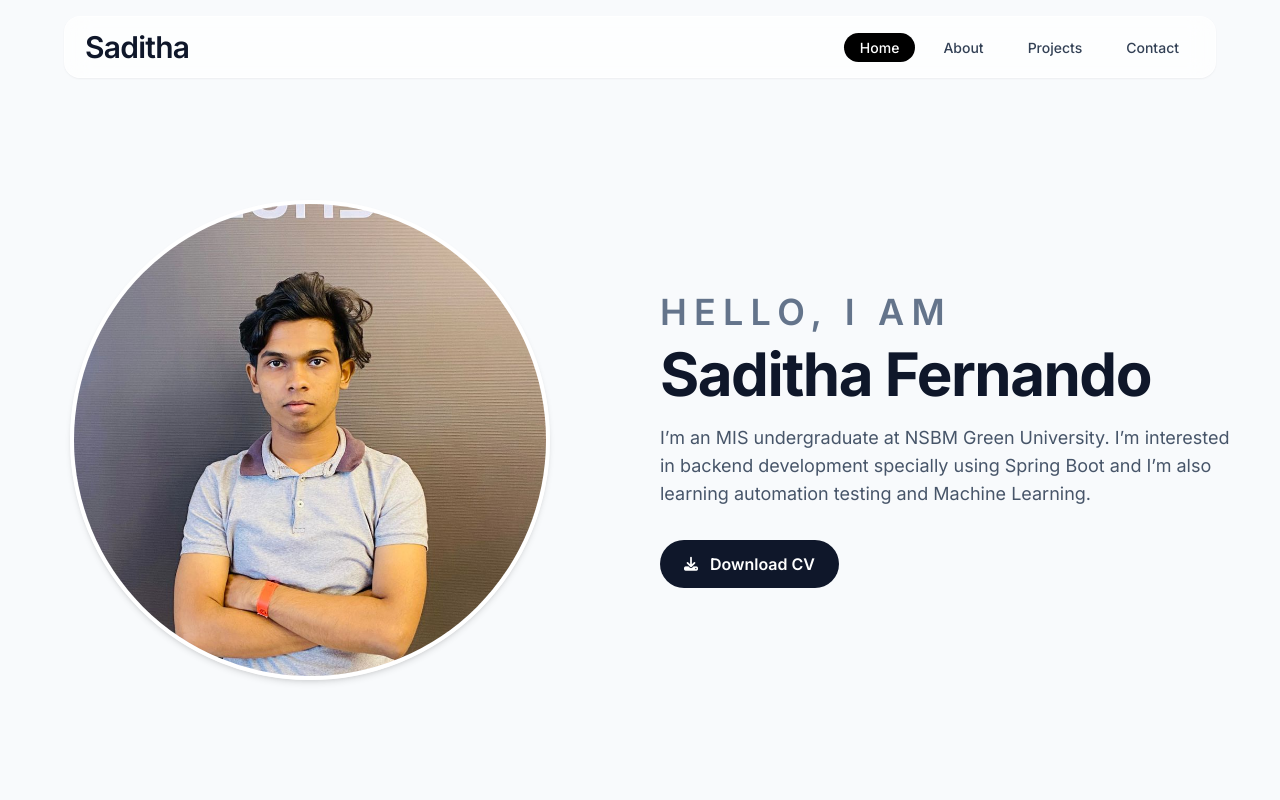
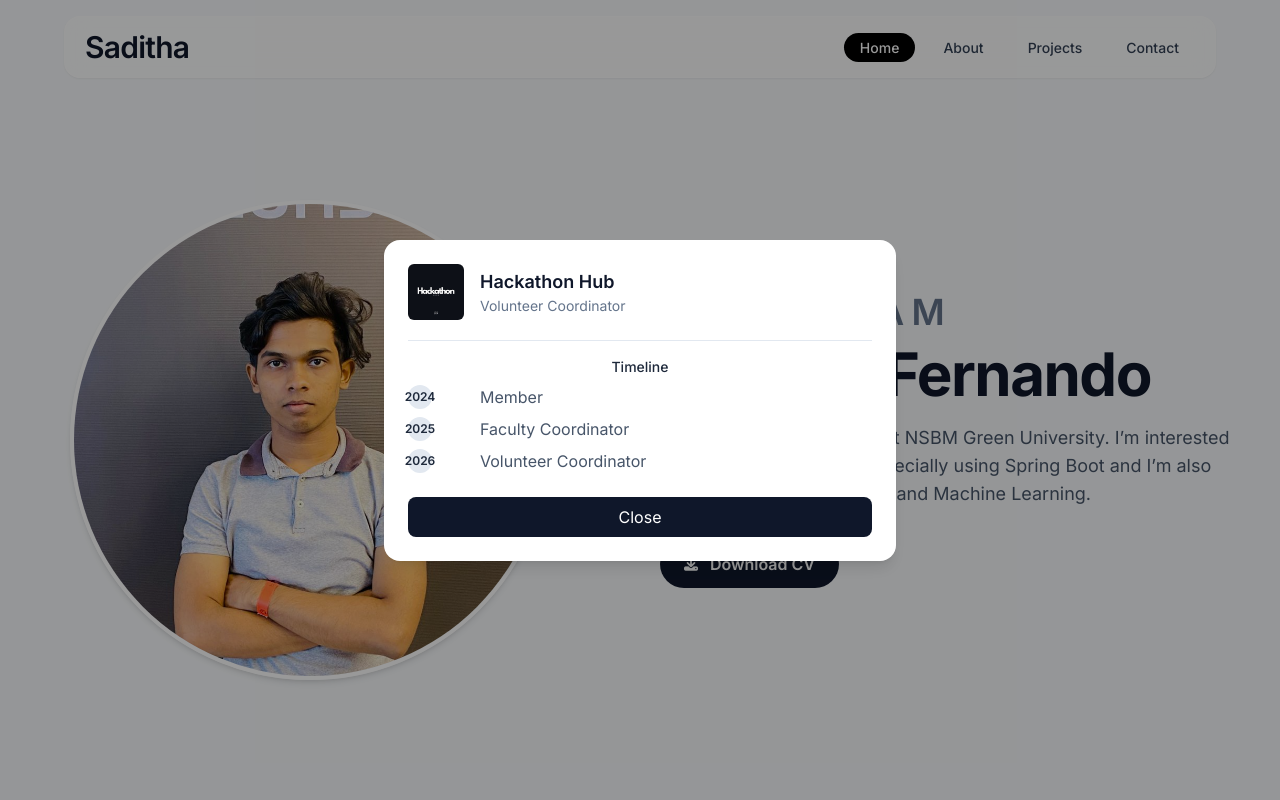
Before and after one commit to sadithaboxrec/Saditha-Fernando-Portfolio, a Next.js app: page / in a window 1280 px wide. Shown: the top 800 px of the page. Built offline with nearby package versions, Linux system fonts and the light colour scheme.

Commit message:
Deploy error fix

```diff
--- a/components/AboutSection.tsx
+++ b/components/AboutSection.tsx
@@ -2,10 +2,12 @@
 
 import { useState } from "react";
 import { currentSkills, learningSkills } from "@/data/skills";
-import { clubs } from "@/data/clubs";
+import { clubs, type Club } from "@/data/clubs";
 
 export default function AboutSection() {
-  const [selectedClub, setSelectedClub] = useState<any>(null);
+  // const [selectedClub, setSelectedClub] = useState<any>(null);
+
+  const [selectedClub, setSelectedClub] = useState<Club | null>(clubs[0]);
 
   return (
       <section id="about" className="py-5">
@@ -136,9 +138,9 @@ export default function AboutSection() {
                   <ul className="space-y-2">
                     {selectedClub.timeline.map((item) => (
                         <li key={item.year} className="flex items-center gap-12">
-              <span className="flex h-6 w-6 items-center justify-center rounded-full bg-slate-200 text-xs font-semibold">
-                {item.year}
-              </span>
+                            <span className="flex h-6 w-6 items-center justify-center rounded-full bg-slate-200 text-xs font-semibold">
+                              {item.year}
+                            </span>
                           <span className="text-slate-600">{item.position}</span>
                         </li>
                     ))}
--- a/data/clubs.ts
+++ b/data/clubs.ts
@@ -1,13 +1,26 @@
-export const clubs = [
+export type TimelineItem = {
+    year: number;
+    position: string;
+};
+
+export type Club = {
+    name: string;
+    role: string;
+    logo: string;
+    timeline: TimelineItem[];
+};
+
+
+export const clubs: Club[] = [
     {
         name: "Hackathon Hub",
         role: "Volunteer Coordinator",
         logo: "/images/clubs/hackathon.jpg",
         timeline: [
-    { year: 2024, position: "Member" },
-    { year: 2025, position: "Faculty Coordinator" },
-    { year: 2026, position: "Volunteer Coordinator" },
-],
+            { year: 2024, position: "Member" },
+            { year: 2025, position: "Faculty Coordinator" },
+            { year: 2026, position: "Volunteer Coordinator" },
+        ],
     },
     {
         name: "Association of Information Systems",
@@ -18,6 +31,5 @@ export const clubs = [
             { year: 2025, position: "Vice Treasurer" },
             { year: 2026, position: "Await" },
         ],
-
     },
 ];
```
